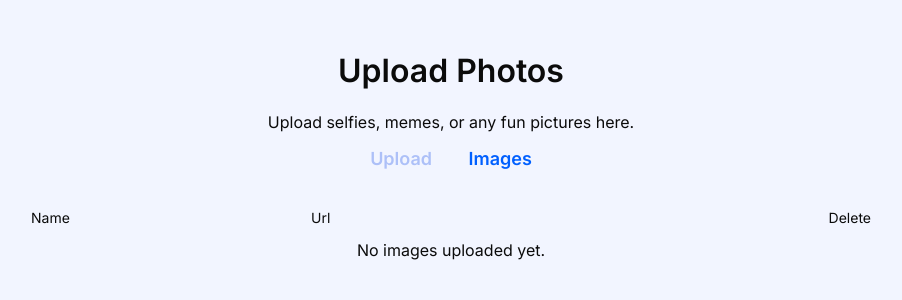
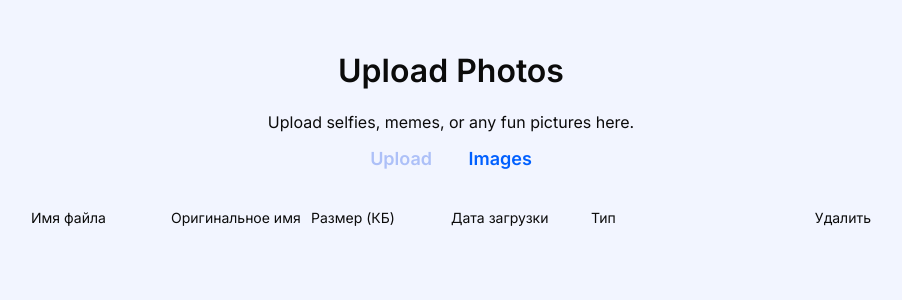
Before and after one commit to kyznetsovserega/server-images, a Flask app: template templates/images-list.html in a window 1280 px wide. Shown: the top 300 px of the page, without its empty margins (189-1091 px from the left). Run offline with Flask 3, Linux system fonts and the light colour scheme; the template is opened without the code that fills it: most values are stand-ins (such as "Sample title", 1, 10 or a date in 2020); some libraries are stand-ins or nearby versions.

Commit message:
feat: доработан фронтенд images-list — превью, фиксы, аннотации

```diff
--- a/app.py
+++ b/app.py
@@ -40,9 +40,7 @@ app = Flask(__name__)
 app.config['UPLOAD_FOLDER'] = UPLOAD_FOLDER
 app.secret_key = os.environ.get("SECRET_KEY", "dev_secret_key")
 
-# --- Создание таблицы images при запуске ---
-with PostgresManager() as db:
-    db.create_table()
+
 
 # --- Создание директорий ---
 os.makedirs(UPLOAD_FOLDER, exist_ok=True)
@@ -77,6 +75,19 @@ def log_action(message: str, level: str = "info"):
         logging.info(f"{prefix}: {message}")
 
 log_action("Сервер запущен.")
+
+# --- Создание таблицы images при запуске ---
+def init_db_if_needed():
+    try:
+        with PostgresManager() as db:
+            db.create_table()
+            logging.info("Таблица images проверена/создана.")
+            print("Таблица images проверена/создана.")
+    except Exception as ex:
+        logging.info(f"Ошибка при создании таблицы images: {ex}")
+        print(f"Ошибка при создании таблицы images: {ex}")
+
+init_db_if_needed()
 
 # --- Проверка допустимого расширения файла ---
 def allowed_file(filename: str) -> bool:
@@ -170,7 +181,7 @@ def handle_upload():
         log_action(f"изображение {unique_filename} загружено.")
         return jsonify({'url': f"/images/{unique_filename}"})
 
-    return render_template('upload_photos.html')
+    return render_template('upload_photos.html', images=[])
 
 # --- Галерея изображений ---
 @app.route('/images-list')
@@ -238,5 +249,6 @@ def serve_image(filename):
 
 # --- Запуск сервера ---
 if __name__ == '__main__':
+
     log_action(f"Запуск на http://0.0.0.0:8000")
     app.run(host='0.0.0.0', port=8000, debug=True)
--- a/static/js/images.js
+++ b/static/js/images.js
@@ -12,49 +12,69 @@ document.addEventListener('DOMContentLoaded', () => {
   }
 
   // --- Генерация таблицы изображений ---
-  imageList.forEach(imageName => {
+  imageList.forEach(img => {
     const row = document.createElement('div');
     row.className = 'image-row';
 
   // --- Превью изображения ---
+  const previewCell = document.createElement('div');
+  previewCell.className = 'image-preview-cell';
   const preview = document.createElement('img');
   preview.className = 'image-preview';
-    preview.src = `/images/${encodeURIComponent(imageName)}`;
-    preview.alt = imageName;
+  preview.src = `/images/${encodeURIComponent(img[1])}`;
+  preview.alt[1];
+  //--- Если превью не отражается - заглушка ---
   preview.onerror = () => {
-      preview.src = '/static/img_project/icon_image/picture.svg'; // подставляем заглушку
+    preview = '/static/img_project/icon_image/picture.svg';
   };
+  previewCell.appendChild(preview)
 
-    // --- Блок с именем файла ---
-    const name = document.createElement('div');
-    name.className = 'image-name';
-    name.appendChild(preview);
-    name.append(document.createTextNode(` ${imageName}`));
+  // --- Имя файла (ссылка на просмотр) ---
+  const fileCell = document.createElement('div');
+  fileCell.className = 'image-filename';
+  const link = document.createElement('a');
+  link.href = `/images/${encodeURIComponent(img[1])}`;
+  link.textContent = img[1];
+  link.target = '_blank';
+  fileCell.appendChild(link);
 
-    // --- Блок с ссылкой ---
-    const url = document.createElement('div');
-    url.className = 'image-url';
-    const link = document.createElement('a');
-    link.href = `${window.location.origin}/images/${encodeURIComponent(imageName)}`;
-    link.target = '_blank';
-    link.rel = 'noopener noreferrer';
-    link.className = 'image-link';
-    link.textContent = link.href;
-    url.appendChild(link);
+  // --- Оригинальное имя ---
+  const origCell = document.createElement('div');
+  origCell.className = 'image-original';
+  origCell.textContent =img[2];
+
+  // --- Размер (кб) ---
+  const sizeCell = document.createElement('div');
+  sizeCell.className = 'image-size';
+  sizeCell.textContent = Math.round(img[3] / 1024);
+
+  // --- Дата загрузки ---э
+  const dateCell = document.createElement('div');
+  dateCell.className = 'image-date';
+  // --- Форматирование даты ---
+    if (img[4]) {
+      // Обрезаем микросекунды, если есть
+      dateCell.textContent = String(img[4]).replace('T', ' ').replace(/\.\d+$/, '');
+    } else {
+      dateCell.textContent = '';
+    }
+
+  // --- Тип файла ---
+  const typeCell = document.createElement('div');
+  typeCell.className = 'image-type';
+  typeCell.textContent = img[5];
 
   // --- Кнопка удаления изображения ---
-    const delContainer = document.createElement('div');
-    delContainer.className = 'delete-container';
+  const delCell = document.createElement('div');
+  delCell.className = 'image-delete';
   const delBtn = document.createElement('img');
   delBtn.className = 'delete-icon';
   delBtn.src = '/static/img_project/icon_image/delete_basket.svg';
   delBtn.alt = 'Delete';
   delBtn.addEventListener('click', async () => {
-      const res = await fetch('/delete', {
-        method: 'POST',
-        headers: { 'Content-Type': 'application/json' },
-        body: JSON.stringify({ filename: imageName })
-      });
+    if (!confirm('Удалить изображение ?')) return;
+    try:
+      const res = await fetch(`/delete/${img[0]}`, { method: 'POST' });
       if (res.ok) {
         row.remove();
         if (!imagesTable.querySelector('.image-row')) {
@@ -63,13 +83,21 @@ document.addEventListener('DOMContentLoaded', () => {
       } else {
         alert('Не удалось удалить изображение.');
       }
+    } catch (err) {
+      alert('Ошибка удаления: ' +err);
+    }
   });
-    delContainer.appendChild(delBtn);
+    delCell.appendChild(delBtn);
 
     // --- Итоговая строка ---
-    row.appendChild(name);
-    row.appendChild(url);
-    row.appendChild(delContainer);
+    row.appendChild(previewCell]);
+    row.appendChild(fileCell);
+    row.appendChild(origCell);
+    row.appendChild(sizeCell);
+    row.appendChild(dateCell);
+    row.appendChild(typeCell);
+    row.appendChild(delCell);
+
     imagesTable.appendChild(row);
   });
 });
--- a/static/js/tabs.js
+++ b/static/js/tabs.js
@@ -10,7 +10,7 @@ document.addEventListener('DOMContentLoaded', () => {
   }
   if (imagesTab && !imagesTab.classList.contains('active')) {
     imagesTab.addEventListener('click', () => {
-      window.location.href = '/images';
+      window.location.href = '/images-list';
     });
   }
 });
--- a/templates/images-list.html
+++ b/templates/images-list.html
@@ -15,18 +15,19 @@
     <!-- Навигационные вкладки -->
     <div class="tabs">
       <a href="{{ url_for('handle_upload') }}" class="tab">Upload</a>
-      <a href="{{ url_for('show_gallery') }}" class="tab active">Images</a>
+      <a href="{{ url_for('images_list') }}" class="tab active">Images</a>
     </div>
     <!-- Заголовок таблицы -->
     <div class="images-header">
-      <span class="column-header column-name">Name</span>
-      <span class="column-header column-url">Url</span>
-      <span class="column-header column-delete">Delete</span>
+      <span class="column-header column-filename">Имя файла</span>
+      <span class="column-header column-original">Оригинальное имя</span>
+      <span class="column-header column-size">Размер (КБ)</span>
+      <span class="column-header column-date">Дата загрузки</span>
+      <span class="column-header column-type">Тип</span>
+      <span class="column-header column-delete">Удалить</span>
     </div>
-    <!-- Таблица файлов -->
     <div class="images-table" id="imagesTable" data-images='{{ images | tojson | safe }}'></div>
-    <div id="emptyMessage" class="hidden">No images uploaded yet.</div>
-  </div>
+    <div id="emptyMessage" class="hidden">Нет загруженных изображений.</div>
 
   <!-- Список изображений из backend -->
   <script>
```
Also changed, not shown: backup_db.py (+5 -2 lines), backups/backup_2025-06-24_093311.sql (deleted, +0 -93 lines), README.md. Lines whose indentation alone changed are shown as unchanged.
